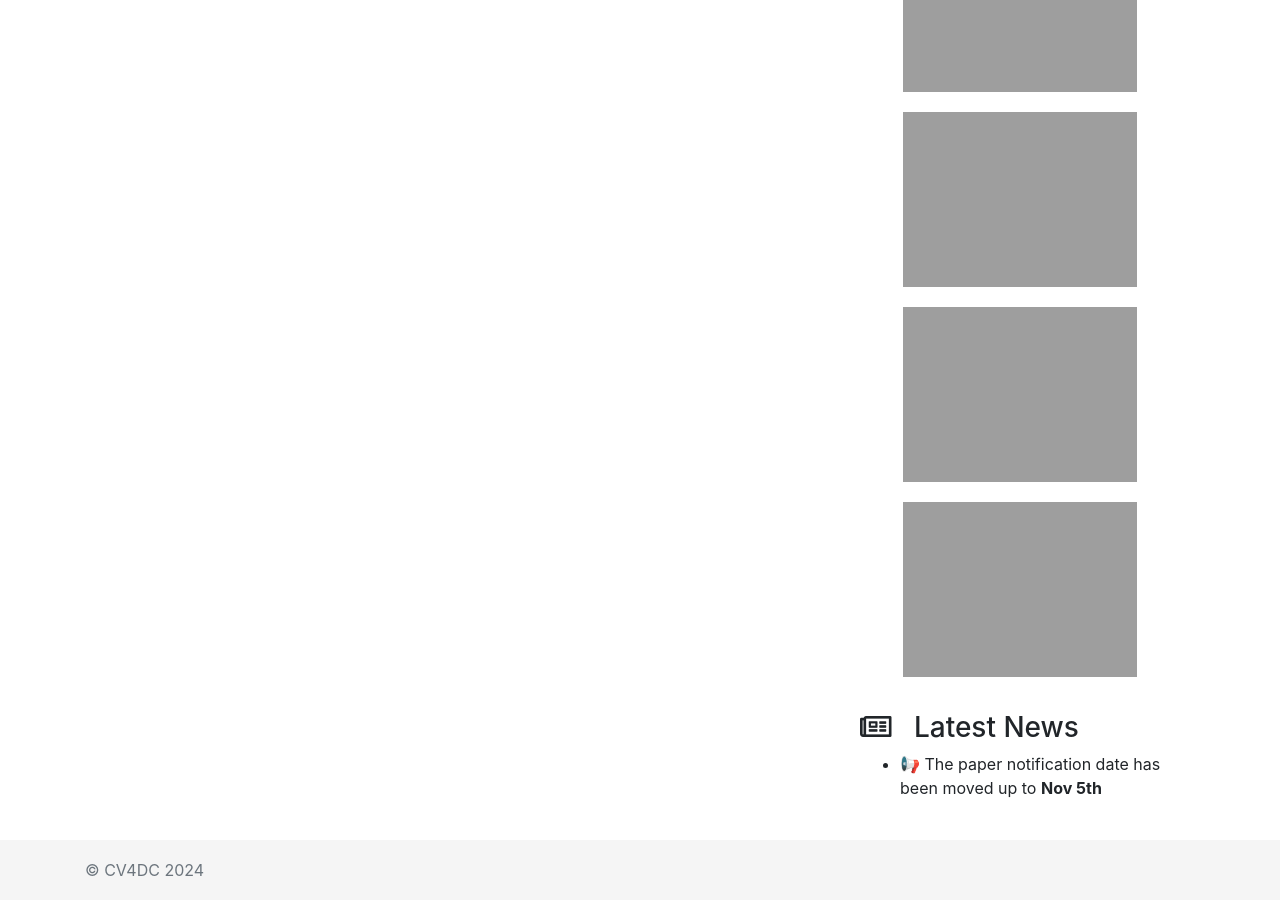
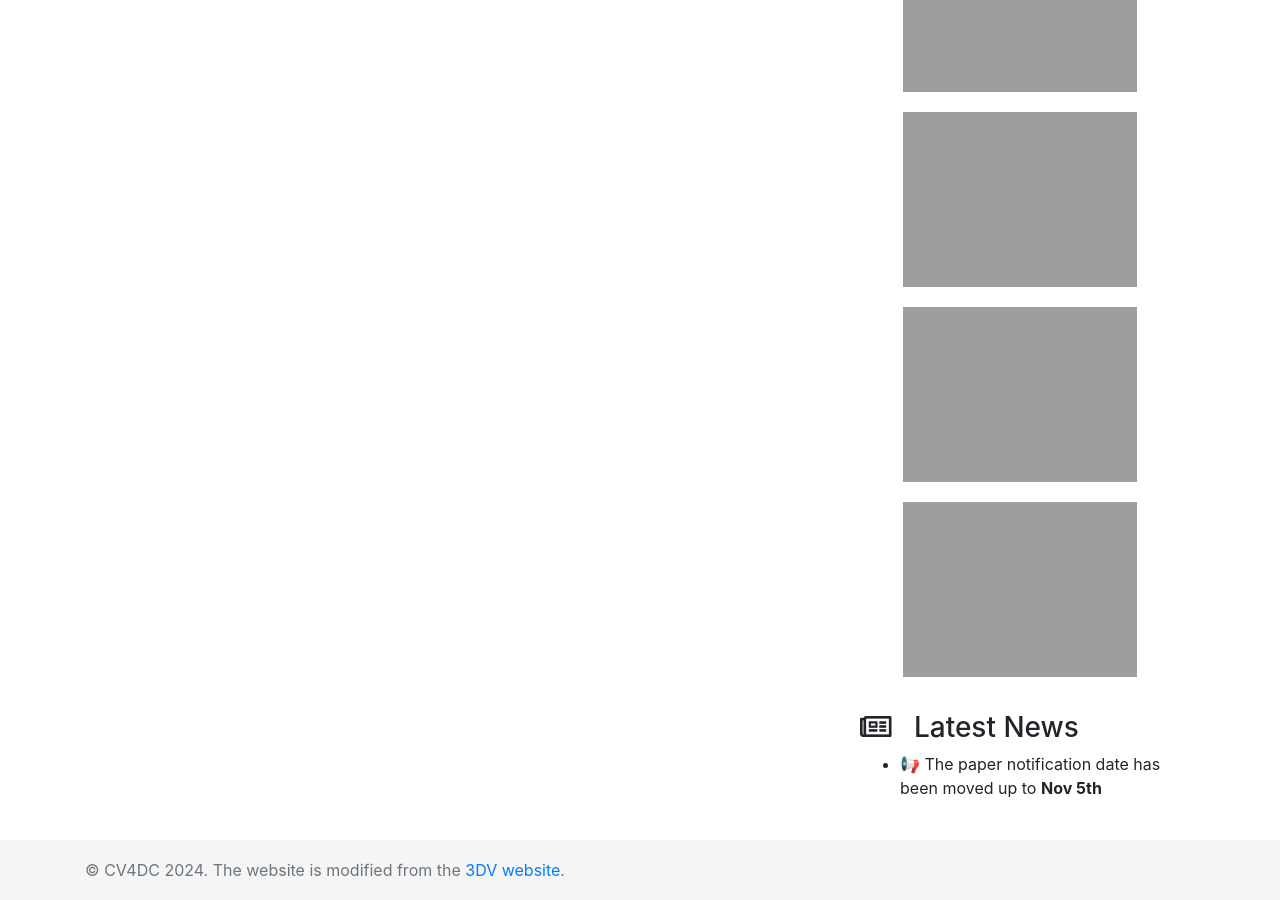
Before and after one commit to cv4dc/cv4dc.github.io, a Jekyll site: the page built from index.md, in a window 1280 px wide and 900 px high, scrolled down 2064 px. Built offline with Jekyll 4.4.1, drawn with Linux system fonts in a browser that asks for light colours; nearby versions of some CDN libraries; comment, search, counter and statistics services are not loaded.

Commit message:
update footer

```diff
--- a/_includes/2024_footer.html
+++ b/_includes/2024_footer.html
@@ -6,7 +6,7 @@
 
 <footer class="footer">
 	<div class="container">
-    <span class="text-muted">&copy; CV4DC {{year}} </span>
+    <span class="text-muted">&copy; CV4DC {{year}}. The website is modified from the <a href="https://3dvconf.github.io">3DV website</a>.</span>
 
     <!-- <span class="text-muted"> &nbsp;&nbsp;&nbsp;&nbsp; Twitter: <a href="https://twitter.com/hashtag/cv4dc{{year}}">#cv4dc{{year}}</a> </span> -->
 	</div>
```
